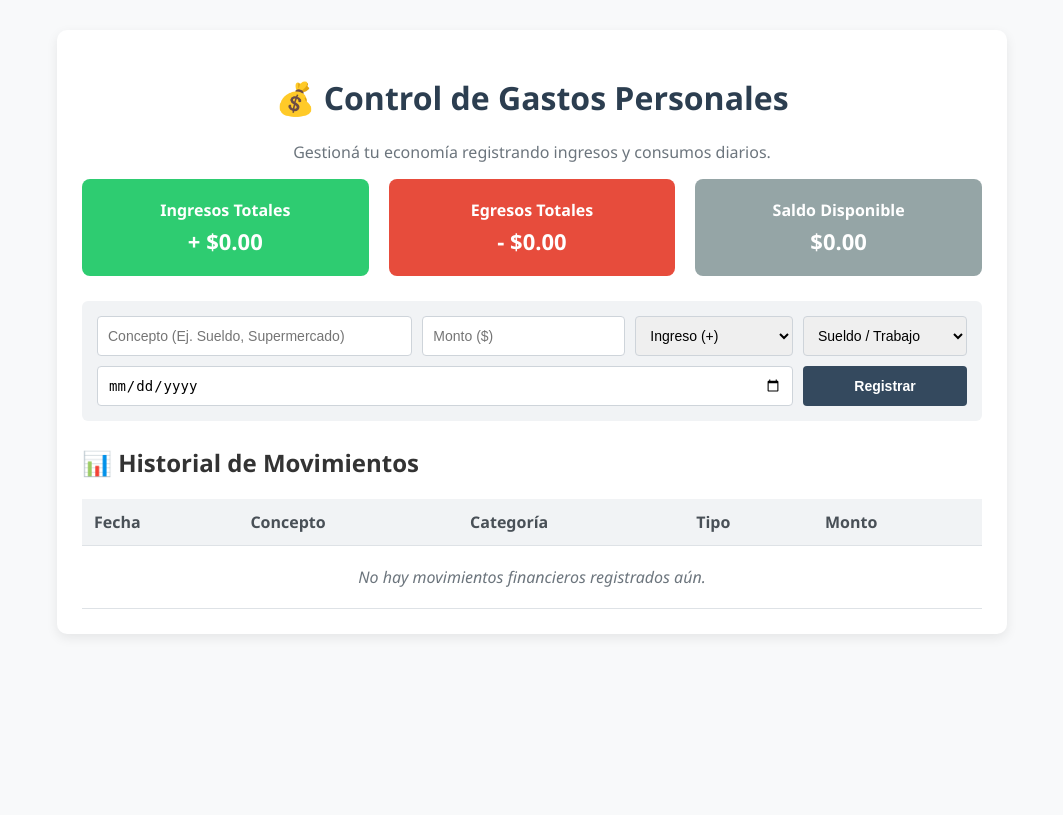
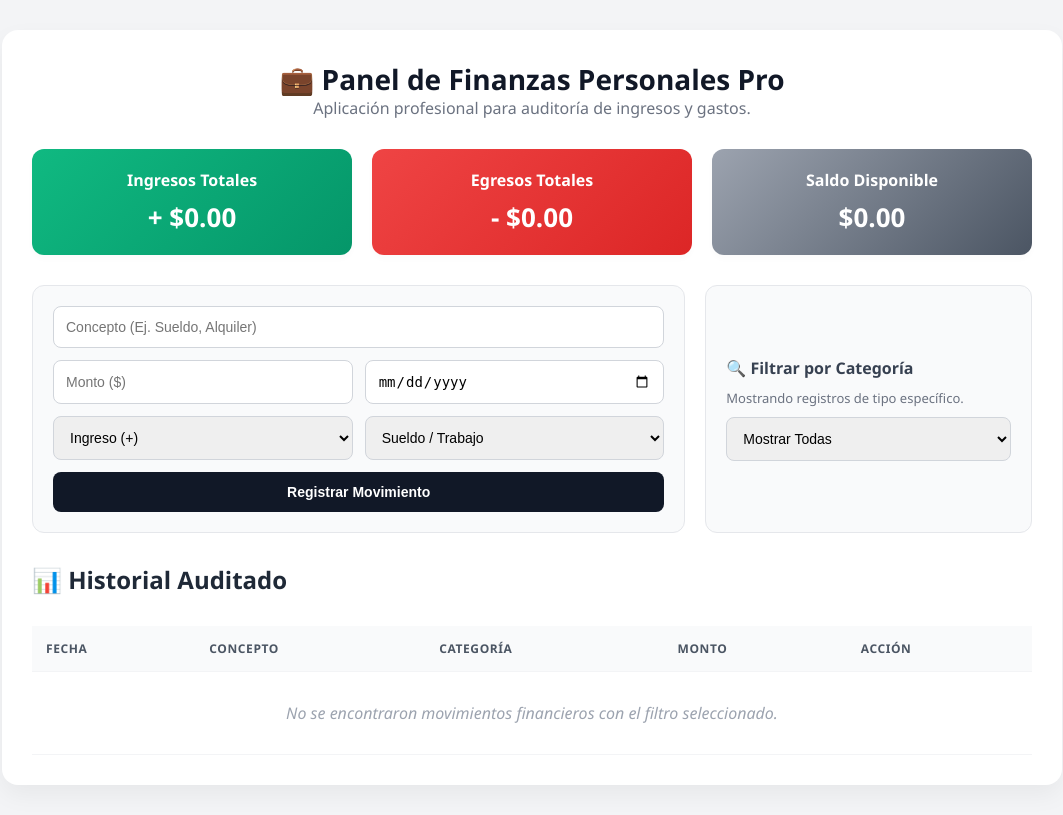
Before and after one commit to aldanacartala8-dotcom/control-gastos-python, a Flask app: template templates/index.html in a window 1280 px wide. Shown: the whole page, without its empty margins (108-1171 px from the left). Before the commit the page ends 636 px from the top, so only its background shows below. Run offline with Flask 3, Linux system fonts and the light colour scheme; the template is opened without the code that fills it, so the values that code supplies are empty; some libraries are stand-ins or nearby versions.

Commit message:
Add files via upload

```diff
--- a/templates/index.html
+++ b/templates/index.html
@@ -3,41 +3,52 @@
 <head>
     <meta charset="UTF-8">
     <meta name="viewport" content="width=device-width, initial-scale=1.0">
-    <title>Control de Gastos Personales</title>
+    <title>Control de Gastos Pro</title>
     <style>
-        body { font-family: 'Segoe UI', sans-serif; background-color: #f8f9fa; margin: 30px; color: #333; }
-        .contenedor { max-width: 900px; margin: auto; background: white; padding: 25px; border-radius: 10px; box-shadow: 0 4px 12px rgba(0,0,0,0.08); }
-        h1 { text-align: center; color: #2c3e50; }
+        body { font-family: 'Segoe UI', system-ui, sans-serif; background-color: #f3f4f6; margin: 0; padding: 30px; color: #1f2937; }
+        .contenedor { max-width: 1000px; margin: auto; background: white; padding: 30px; border-radius: 16px; box-shadow: 0 10px 25px rgba(0,0,0,0.05); }
+        h1 { text-align: center; color: #111827; margin-top: 0; font-size: 28px; }
 
-        /* Panel de tarjetas de saldos */
-        .resumen-paneles { display: grid; grid-template-columns: 1fr 1fr 1fr; gap: 20px; margin-bottom: 25px; }
-        .tarjeta { padding: 20px; border-radius: 8px; text-align: center; color: white; font-weight: bold; }
-        .ingresos-card { background-color: #2ecc71; }
-        .egresos-card { background-color: #e74c3c; }
-        /* El saldo cambia de color si es positivo (verde) o negativo (rojo-gris) */
-        .saldo-card { background-color: #3498db; }
-        .tarjeta p { margin: 5px 0 0 0; font-size: 22px; }
+        /* Paneles */
+        .resumen-paneles { display: grid; grid-template-columns: 1fr 1fr 1fr; gap: 20px; margin-bottom: 30px; }
+        .tarjeta { padding: 20px; border-radius: 12px; text-align: center; color: white; font-weight: 600; box-shadow: 0 4px 6px rgba(0,0,0,0.02); }
+        .ingresos-card { background: linear-gradient(135deg, #10b981, #059669); }
+        .egresos-card { background: linear-gradient(135deg, #ef4444, #dc2626); }
+        .saldo-card { background: linear-gradient(135deg, #3b82f6, #2563eb); }
+        .tarjeta p { margin: 8px 0 0 0; font-size: 26px; font-weight: 700; }
 
-        form { display: grid; grid-template-columns: 2fr 1fr 1fr 1fr; gap: 10px; background: #f1f3f5; padding: 15px; border-radius: 6px; margin-bottom: 25px; }
-        input, select, button { padding: 10px; border: 1px solid #ced4da; border-radius: 4px; font-size: 14px; }
-        button { background-color: #34495e; color: white; font-weight: bold; cursor: pointer; border: none; }
-        button:hover { background-color: #2c3e50; }
+        /* Formulario y Herramientas */
+        .seccion-herramientas { display: grid; grid-template-columns: 2fr 1fr; gap: 20px; margin-bottom: 30px; }
+        form { display: grid; grid-template-columns: 1fr 1fr; gap: 12px; background: #f9fafb; padding: 20px; border-radius: 12px; border: 1px solid #e5e7eb; }
+        .campo-ancho { grid-column: span 2; }
+        input, select, button { padding: 12px; border: 1px solid #d1d5db; border-radius: 8px; font-size: 14px; outline: none; transition: all 0.2s; }
+        input:focus, select:focus { border-color: #3b82f6; box-shadow: 0 0 0 3px rgba(59, 130, 246, 0.15); }
 
-        table { width: 100%; border-collapse: collapse; }
-        th, td { padding: 12px; text-align: left; border-bottom: 1px solid #dee2e6; }
-        th { background-color: #f1f3f5; color: #495057; }
-        .txt-ingreso { color: #27ae60; font-weight: bold; }
-        .txt-egreso { color: #c0392b; font-weight: bold; }
-        .vacio { text-align: center; color: #6c757d; font-style: italic; padding: 20px; }
+        .btn-registrar { background-color: #111827; color: white; font-weight: bold; cursor: pointer; border: none; }
+        .btn-registrar:hover { background-color: #1f2937; }
+
+        .caja-filtro { background: #f9fafb; padding: 20px; border-radius: 12px; border: 1px solid #e5e7eb; display: flex; flex-direction: column; justify-content: center; gap: 10px; }
+
+        /* Tabla */
+        .tabla-contenedor { overflow-x: auto; }
+        table { width: 100%; border-collapse: collapse; margin-top: 10px; }
+        th, td { padding: 14px; text-align: left; border-bottom: 1px solid #f3f4f6; }
+        th { background-color: #f9fafb; color: #4b5563; font-weight: 600; text-transform: uppercase; font-size: 12px; letter-spacing: 0.05em; }
+        .txt-ingreso { color: #10b981; font-weight: bold; }
+        .txt-egreso { color: #ef4444; font-weight: bold; }
+
+        .btn-eliminar { background-color: #fee2e2; color: #ef4444; border: none; padding: 6px 12px; border-radius: 6px; cursor: pointer; font-weight: 600; text-decoration: none; font-size: 13px; }
+        .btn-eliminar:hover { background-color: #fca5a5; color: #b91c1c; }
+        .vacio { text-align: center; color: #9ca3af; font-style: italic; padding: 30px; }
     </style>
 </head>
 <body>
 
 <div class="contenedor">
-    <h1>💰 Control de Gastos Personales</h1>
-    <p style="text-align: center; color: #6c757d;">Gestioná tu economía registrando ingresos y consumos diarios.</p>
+    <h1>💼 Panel de Finanzas Personales Pro</h1>
+    <p style="text-align: center; color: #6b7280; margin-bottom: 30px; margin-top: -20px;">Aplicación profesional para auditoría de ingresos y gastos.</p>
 
-    <!-- TARJETAS DE MÉTRICAS EN TIEMPO REAL -->
+    <!-- PANELES DE CONTROL GRÁFICOS -->
     <div class="resumen-paneles">
         <div class="tarjeta ingresos-card">
             Ingresos Totales
@@ -47,62 +58,85 @@
             Egresos Totales
             <p>- ${{ "%.2f"|format(egresos) }}</p>
         </div>
-        <div class="tarjeta saldo-card" style="background-color: {% if saldo >= 0 %}#3498db{% else %}#95a5a6{% endif %};">
+        <div class="tarjeta saldo-card" style="background: {% if saldo >= 0 %}linear-gradient(135deg, #3b82f6, #2563eb){% else %}linear-gradient(135deg, #9ca3af, #4b5563){% endif %};">
             Saldo Disponible
             <p>${{ "%.2f"|format(saldo) }}</p>
         </div>
     </div>
 
-    <!-- FORMULARIO DE CARGA RÁPIDA -->
+    <div class="seccion-herramientas">
+        <!-- FORMULARIO DE REGISTRO -->
         <form action="/guardar" method="POST">
-        <input type="text" name="detalle" placeholder="Concepto (Ej. Sueldo, Supermercado)" required>
-        <input type="number" name="monto" step="0.01" placeholder="Monto ($)" required>
-        <select name="tipo" required>
+            <input type="text" name="text" placeholder="Concepto (Ej. Sueldo, Alquiler)" required class="campo-ancho">
+            <input type="number" name="number" step="0.01" placeholder="Monto ($)" required>
+            <input type="date" name="date" required>
+            <select name="select" required>
                 <option value="Ingreso">Ingreso (+)</option>
                 <option value="Egreso">Egreso (-)</option>
             </select>
-        <select name="categoria" required>
+            <select name="select" required>
                 <option value="Sueldo/Trabajo">Sueldo / Trabajo</option>
                 <option value="Comida">Comida / Súper</option>
                 <option value="Vivienda">Vivienda / Servicios</option>
                 <option value="Salidas">Salidas / Ocio</option>
                 <option value="Otros">Otros</option>
             </select>
-        <input type="date" name="fecha" required style="grid-column: span 3;">
-        <button type="submit">Registrar</button>
+            <button type="submit" class="btn-registrar campo-ancho">Registrar Movimiento</button>
         </form>
 
-    <!-- TABLA DE HISTORIAL -->
-    <h2>📊 Historial de Movimientos</h2>
+        <!-- PANEL DE FILTRADO DINÁMICO -->
+        <div class="caja-filtro">
+            <h3 style="margin: 0; font-size: 16px; color: #374151;">🔍 Filtrar por Categoría</h3>
+            <p style="margin: 0; font-size: 13px; color: #6b7280;">Mostrando registros de tipo específico.</p>
+            <form action="/" method="GET" style="background:transparent; padding:0; border:none; display:block;">
+                <select name="categoria_filtro" onchange="this.form.submit()" style="width: 100%;">
+                    <option value="Todas" {% if categoria_seleccionada == 'Todas' %}selected{% endif %}>Mostrar Todas</option>
+                    <option value="Sueldo/Trabajo" {% if categoria_seleccionada == 'Sueldo/Trabajo' %}selected{% endif %}>Sueldo / Trabajo</option>
+                    <option value="Comida" {% if categoria_seleccionada == 'Comida' %}selected{% endif %}>Comida / Súper</option>
+                    <option value="Vivienda" {% if categoria_seleccionada == 'Vivienda' %}selected{% endif %}>Vivienda / Servicios</option>
+                    <option value="Salidas" {% if categoria_seleccionada == 'Salidas' %}selected{% endif %}>Salidas / Ocio</option>
+                    <option value="Otros" {% if categoria_seleccionada == 'Otros' %}selected{% endif %}>Otros</option>
+                </select>
+            </form>
+        </div>
+    </div>
+
+    <!-- TABLA DE MOVIMIENTOS -->
+    <h2>📊 Historial Auditado</h2>
+    <div class="tabla-contenedor">
         <table>
             <thead>
                 <tr>
                     <th>Fecha</th>
                     <th>Concepto</th>
                     <th>Categoría</th>
-                <th>Tipo</th>
                     <th>Monto</th>
+                    <th>Acción</th>
                 </tr>
             </thead>
             <tbody>
                 {% for mov in movimientos %}
                 <tr>
-                <td>{{ mov[5] }}</td>
-                <td>{{ mov[1] }}</td>
-                <td>{{ mov[4] }}</td>
-                <td>{{ mov[3] }}</td>
-                <td class="{% if mov[3] == 'Ingreso' %}txt-ingreso{% else %}txt-egreso{% endif %}">
-                    {% if mov[3] == 'Ingreso' %}+{% else %}-{% endif %} ${{ "%.2f"|format(mov[2]) }}
+                    <td>{{ mov }}</td>
+                    <td>{{ mov }}</td>
+                    <td>{{ mov }}</td>
+                    <td class="{% if mov == 'Ingreso' %}txt-ingreso{% else %}txt-egreso{% endif %}">
+                        {% if mov == 'Ingreso' %}+{% else %}-{% endif %} ${{ "%.2f"|format(mov) }}
+                    </td>
+                    <td>
+                        <!-- El botón envía el ID del registro a Python para borrarlo -->
+                        <a href="/eliminar/{{ mov }}" class="btn-eliminar" onclick="return confirm('¿Seguro que querés borrar este registro?')">Eliminar</a>
                     </td>
                 </tr>
                 {% else %}
                 <tr>
-                <td colspan="5" class="vacio">No hay movimientos financieros registrados aún.</td>
+                    <td colspan="5" class="vacio">No se encontraron movimientos financieros con el filtro seleccionado.</td>
                 </tr>
                 {% endfor %}
             </tbody>
         </table>
     </div>
+</div>
 
 </body>
 </html>
```
Lines whose indentation alone changed are shown as unchanged.
